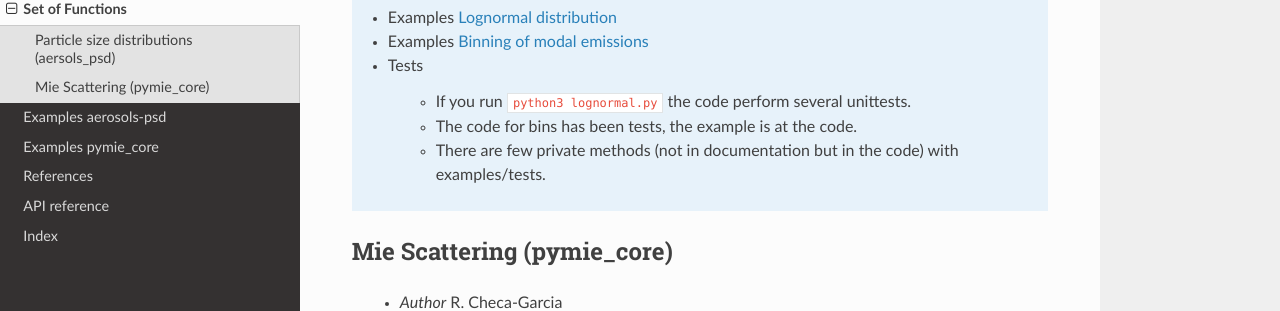
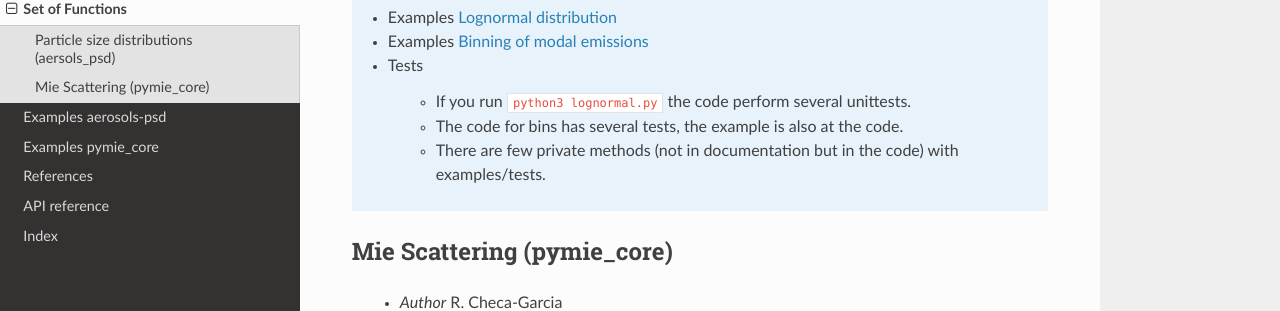
Before and after one commit to RCHG/FunFAN, a Sphinx documentation site: the page built from docs/source/set_functions.rst, in a window 1280 px wide and 900 px high, scrolled down 451 px. Shown: the part 141-452 px from the top of the window. Built offline with Sphinx 7.4.7 and the Read the Docs theme 2.0.0, drawn with Linux system fonts in a browser that asks for light colours; formulas are drawn with MathJax 3.

Commit message:
Update set_functions.rst

```diff
--- a/docs/source/set_functions.rst
+++ b/docs/source/set_functions.rst
@@ -38,7 +38,7 @@ To manage the netCDF files for binning methods, it is used the library xarray_
    - Tests
 
          - If you run ``python3 lognormal.py`` the code perform several unittests.
-         - The code for bins has been tests, the example is at the code.
+         - The code for bins has several tests, the example is also at the code.
          - There are few private methods (not in documentation but in the code) with examples/tests.
 
 
```
